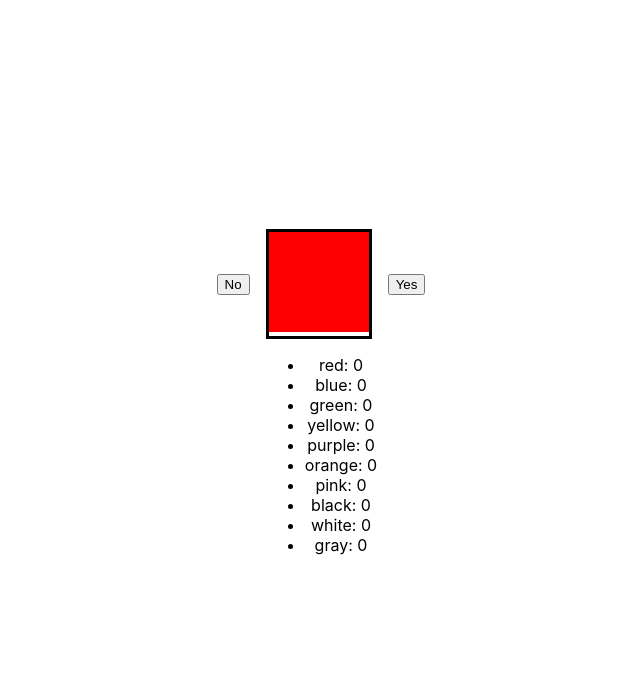
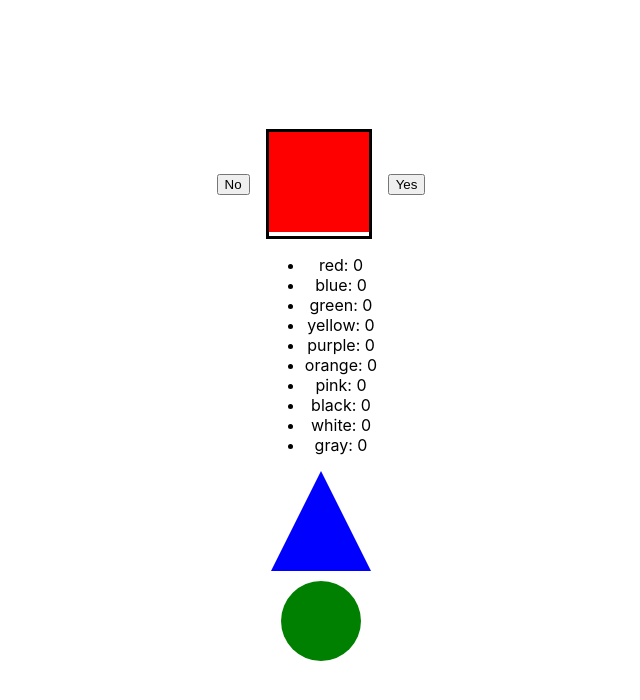
Before and after one commit to Superjim/favourite-thing, a React (Create React App) app: page / in a window 1280 px wide. Shown: the top 700 px of the page, without its empty margins (319-959 px from the left). Built offline with nearby package versions, Linux system fonts and the light colour scheme.

Commit message:
Update App.js

```diff
--- a/src/App.js
+++ b/src/App.js
@@ -67,6 +67,8 @@ function App() {
           </li>
         ))}
       </ul>
+      <Triangle color="red" />
+      <Circle color="blue" />
     </div>
   );
 }
@@ -79,4 +81,20 @@ const Square = (props) => {
   );
 };
 
+const Triangle = (props) => {
+  return (
+    <svg width="100" height="100">
+      <polygon points="50,0 0,100 100,100" fill="blue" />
+    </svg>
+  );
+};
+
+const Circle = (props) => {
+  return (
+    <svg width="100" height="100">
+      <circle cx="50" cy="50" r="40" fill="green" />
+    </svg>
+  );
+};
+
 export default App;
```
